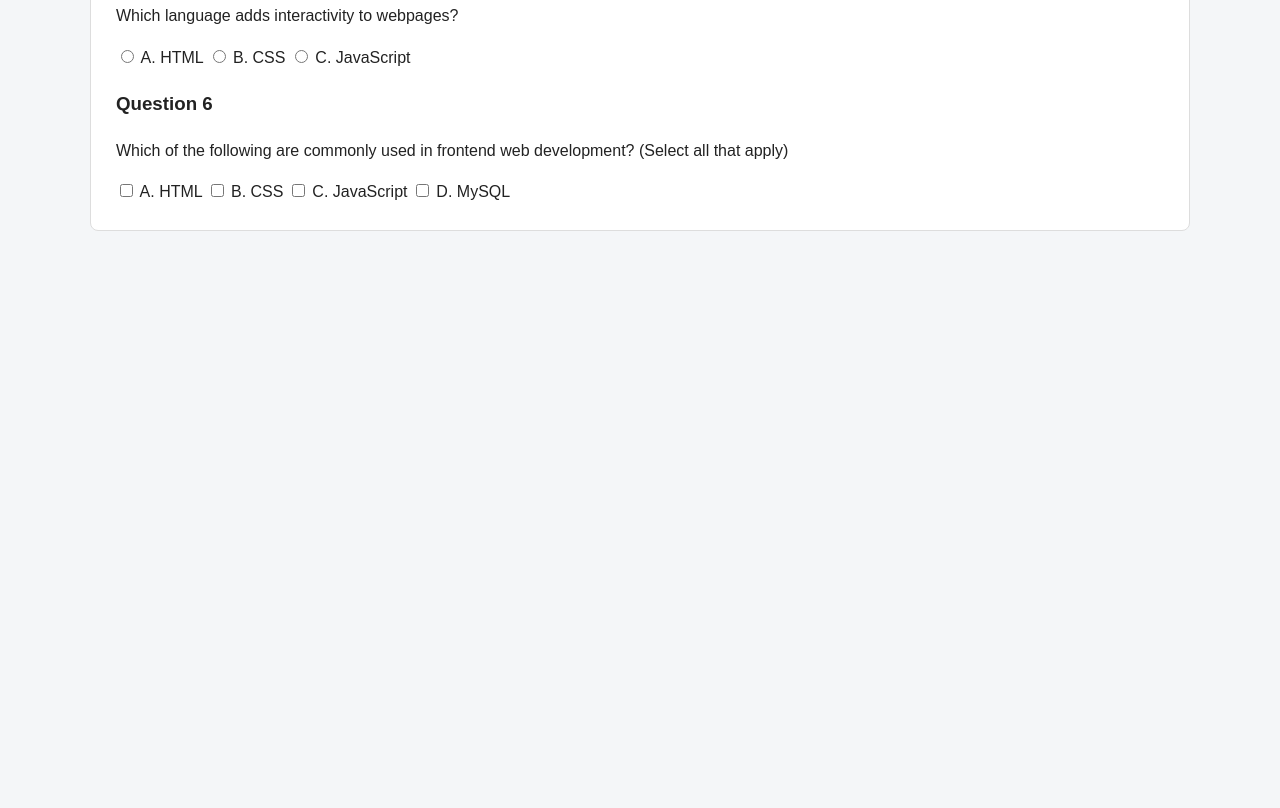
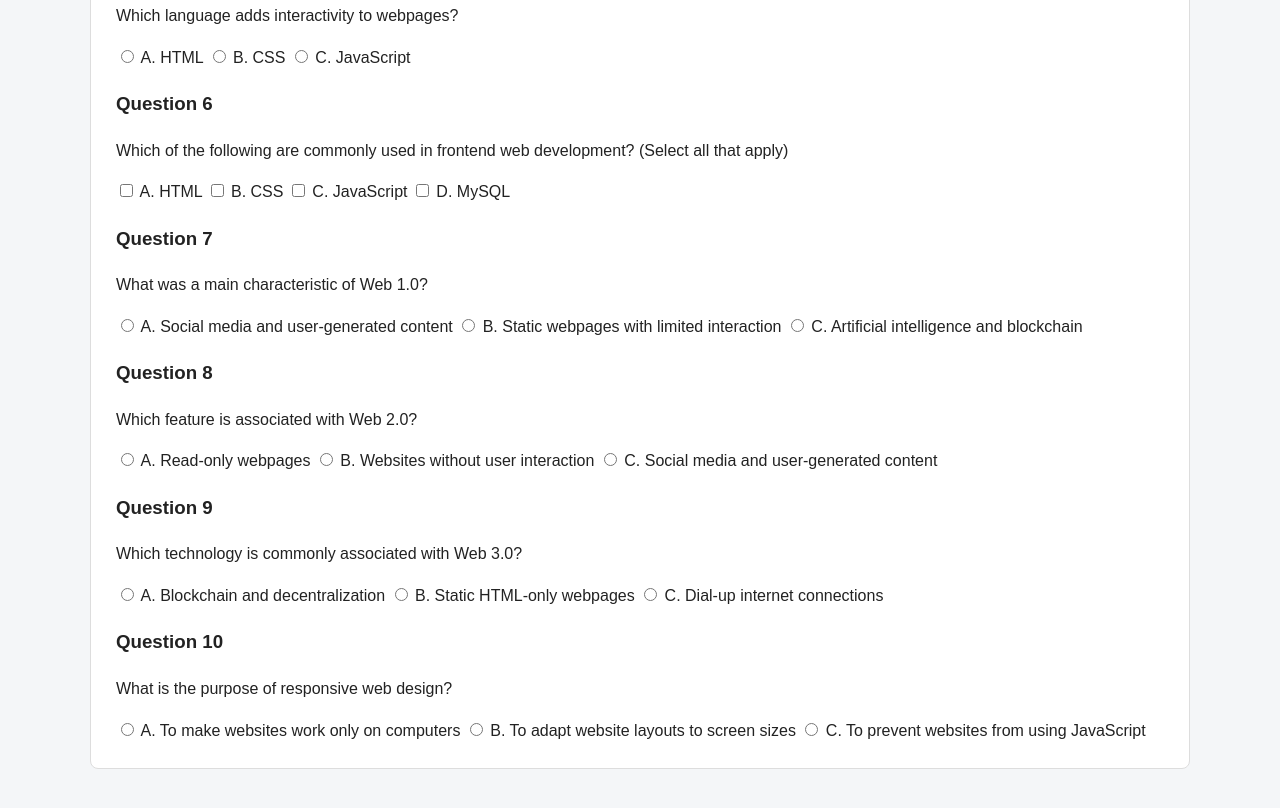
Before and after one commit to mjnickerson1/Evolution-of-Web, a plain HTML site: page quiz.html in a window 1280 px wide. Shown: the part 975-1783 px from the top of the page. Before the commit the page ends 1281 px from the top, so only its background shows below. Drawn offline with Linux system fonts and the light colour scheme.

Commit message:
Add quiz questions 7-10

```diff
--- a/quiz.html
+++ b/quiz.html
@@ -155,6 +155,94 @@
     </label>
 </div>
 
+
+<!-- Question 7: Web 1.0 -->
+<div class="question">
+    <h3>Question 7</h3>
+    <p>What was a main characteristic of Web 1.0?</p>
+
+    <label>
+        <input type="radio" name="q7" value="a">
+        A. Social media and user-generated content
+    </label>
+
+    <label>
+        <input type="radio" name="q7" value="b">
+        B. Static webpages with limited interaction
+    </label>
+
+    <label>
+        <input type="radio" name="q7" value="c">
+        C. Artificial intelligence and blockchain
+    </label>
+</div>
+
+<!-- Question 8: Web 2.0 -->
+<div class="question">
+    <h3>Question 8</h3>
+    <p>Which feature is associated with Web 2.0?</p>
+
+    <label>
+        <input type="radio" name="q8" value="a">
+        A. Read-only webpages
+    </label>
+
+    <label>
+        <input type="radio" name="q8" value="b">
+        B. Websites without user interaction
+    </label>
+
+    <label>
+        <input type="radio" name="q8" value="c">
+        C. Social media and user-generated content
+    </label>
+</div>
+
+<!-- Question 9: Web 3.0 -->
+<div class="question">
+    <h3>Question 9</h3>
+    <p>
+        Which technology is commonly associated
+        with Web 3.0?
+    </p>
+
+    <label>
+        <input type="radio" name="q9" value="a">
+        A. Blockchain and decentralization
+    </label>
+
+    <label>
+        <input type="radio" name="q9" value="b">
+        B. Static HTML-only webpages
+    </label>
+
+    <label>
+        <input type="radio" name="q9" value="c">
+        C. Dial-up internet connections
+    </label>
+</div>
+
+<!-- Question 10: Responsive Web Design -->
+<div class="question">
+    <h3>Question 10</h3>
+    <p>What is the purpose of responsive web design?</p>
+
+    <label>
+        <input type="radio" name="q10" value="a">
+        A. To make websites work only on computers
+    </label>
+
+    <label>
+        <input type="radio" name="q10" value="b">
+        B. To adapt website layouts to screen sizes
+    </label>
+
+    <label>
+        <input type="radio" name="q10" value="c">
+        C. To prevent websites from using JavaScript
+    </label>
+</div>
+
 </form>
 
         </section>
```
